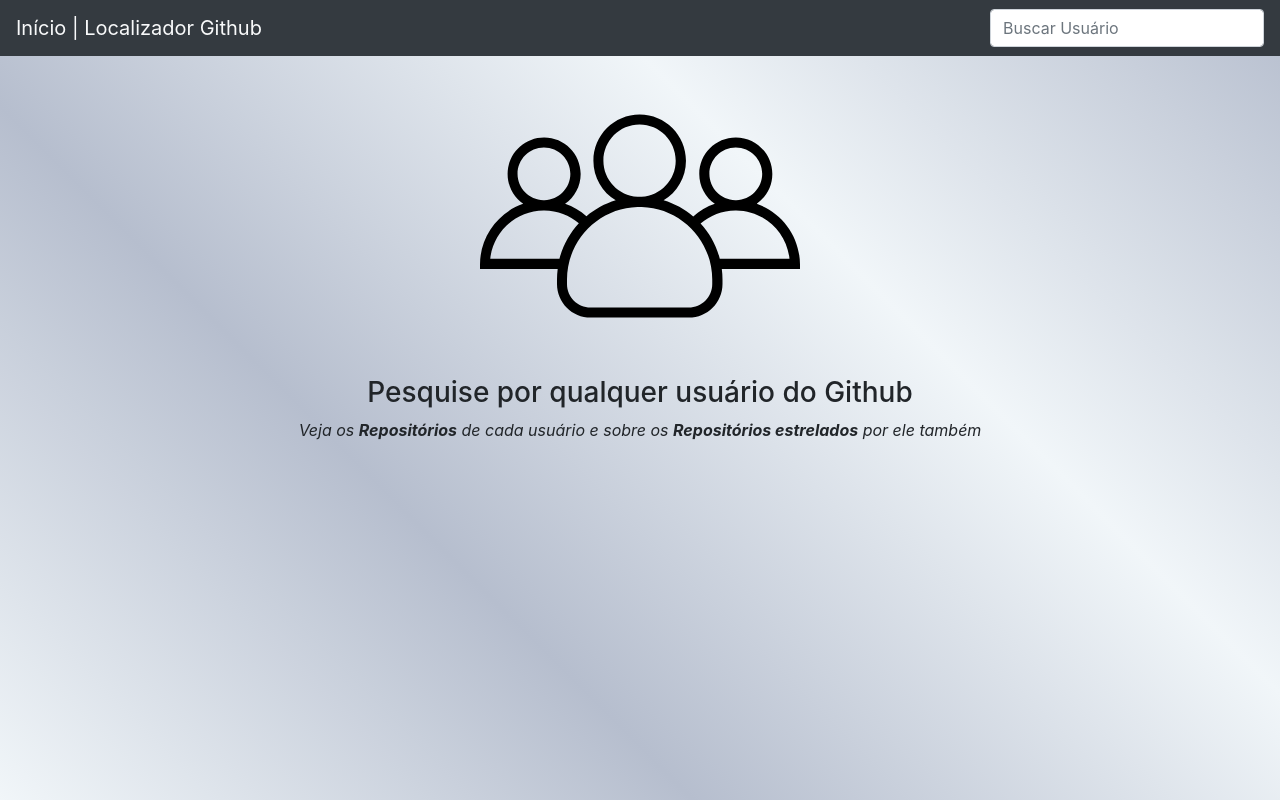
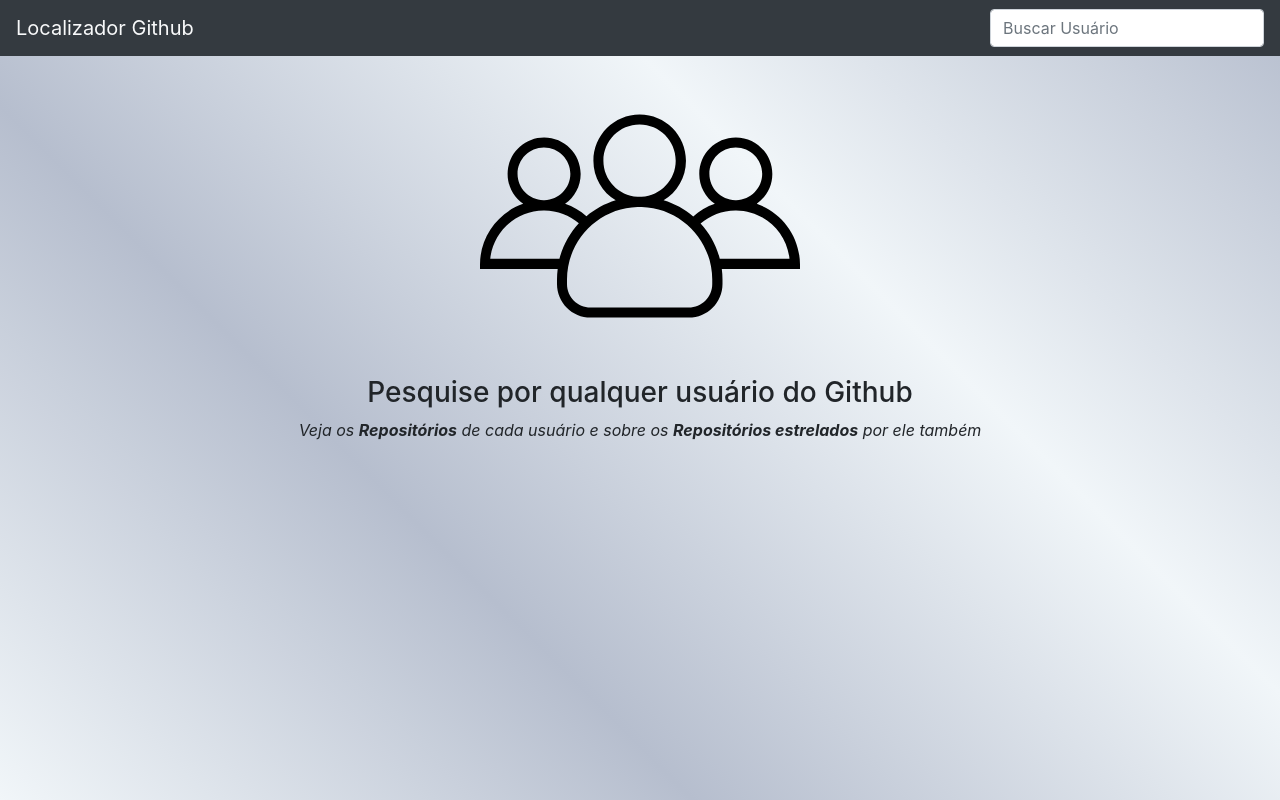
Before and after one commit to EuKaique/Localizador_Github-Github_Finder, a React (Create React App) app: page / in a window 1280 px wide. Built offline with nearby package versions, Linux system fonts and the light colour scheme.

Commit message:
Concluído

```diff
--- a/src/javascript/App.js
+++ b/src/javascript/App.js
@@ -1,3 +1,4 @@
+/* eslint-disable jsx-a11y/anchor-is-valid */
 import React, { Component } from "react";
 import Api from "../service/Api.js";
 import Profile from "../javascript/Profile.js";
@@ -59,9 +60,9 @@ class App extends Component {
   render() {
     return (
       <div className="App">
-        <nav className="navbar navbar-primary bg-dark justify-content-between">
-          <a className="navbar-brand text-light" href="https://localizador-github-github-finder.vercel.app/">
-            Início | Localizador Github
+        <nav className="navbar navbar-primary bg-dark justify-content" >
+          <a className="navbar-brand text-light" href="#">
+            Localizador Github
           </a>
           <form className="form-inline">
             <input
```
